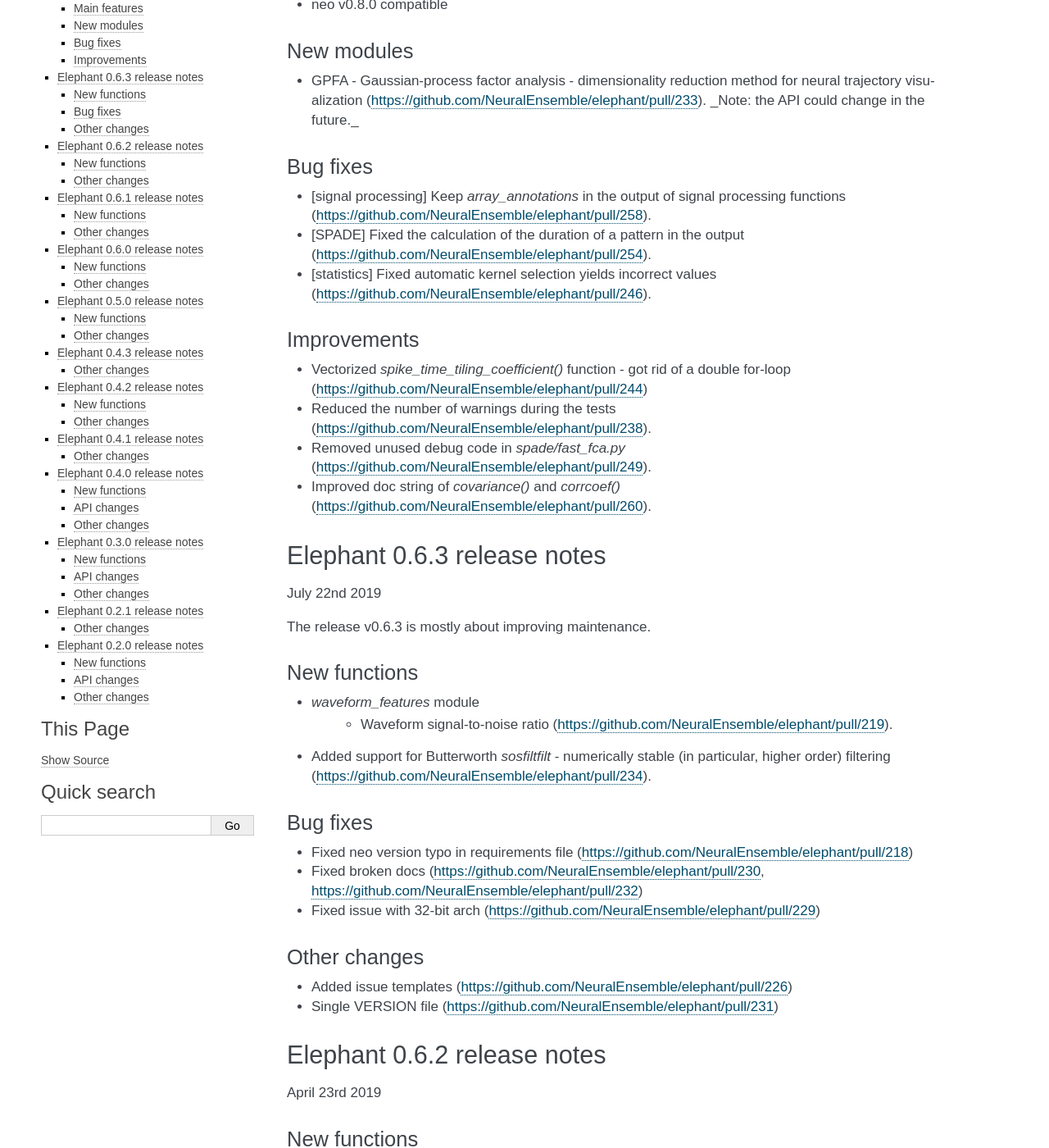
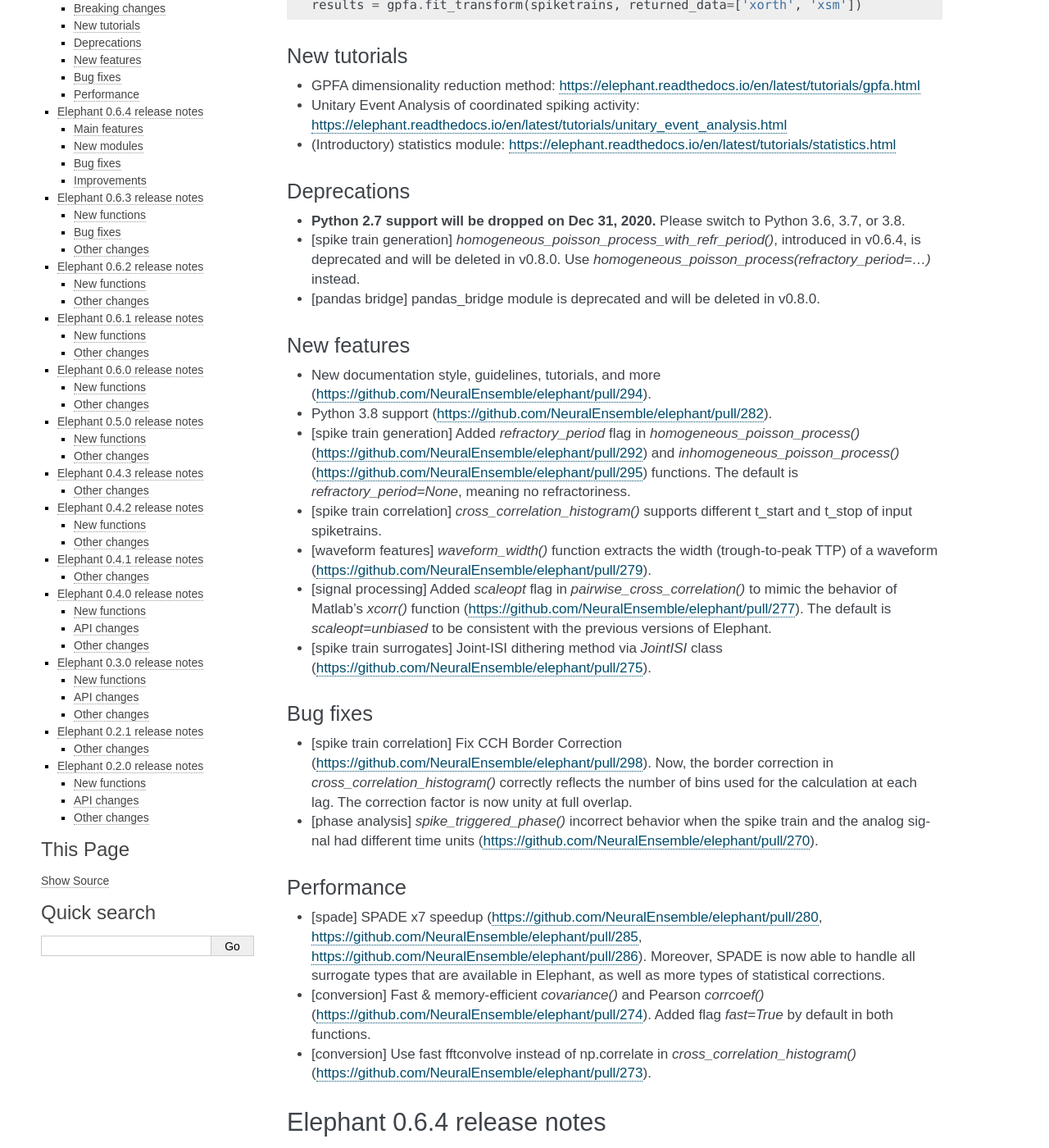
Before and after one commit to NeuralEnsemble/elephant, a Sphinx documentation site: the page built from doc/release_notes.rst, in a window 1280 px wide and 1400 px high, scrolled down 305 px. Shown: the whole window at 82% size. Built offline with Sphinx 7.4.7, drawn with Linux system fonts in a browser that asks for light colours; formulas are drawn with MathJax 3; pages that are not in the unit, such as notebooks, are missing from menus; some of the changed text lies outside the part shown.

Commit message:
added deprecations and release notes of v0.7.0

```diff
--- a/doc/conf.py
+++ b/doc/conf.py
@@ -161,7 +161,7 @@ html_favicon = 'images/elephant_favicon.ico'
 # Add any paths that contain custom static files (such as style sheets) here,
 # relative to this directory. They are copied after the builtin static files,
 # so a file named "default.css" will overwrite the builtin "default.css".
-html_static_path = ['_static']
+# html_static_path = ['_static']
 
 # If not '', a 'Last updated on:' timestamp is inserted at every page bottom,
 # using the given strftime format.
--- a/doc/release_notes.rst
+++ b/doc/release_notes.rst
@@ -1,6 +1,52 @@
 *************
 Release Notes
 *************
+
+Elephant 0.7.0 release notes
+============================
+
+Breaking changes
+----------------
+* [gpfa] GPFA dimensionality reduction method is rewritten in easy-to-use scikit-learn class style format (https://github.com/NeuralEnsemble/elephant/pull/287):
+
+.. code-block:: python
+
+    gpfa = GPFA(bin_size=20*pq.ms, x_dim=8)
+    results = gpfa.fit_transform(spiketrains, returned_data=['xorth', 'xsm'])
+
+New tutorials
+-------------
+* GPFA dimensionality reduction method: https://elephant.readthedocs.io/en/latest/tutorials/gpfa.html
+* Unitary Event Analysis of coordinated spiking activity: https://elephant.readthedocs.io/en/latest/tutorials/unitary_event_analysis.html
+* (Introductory) statistics module: https://elephant.readthedocs.io/en/latest/tutorials/statistics.html
+
+Deprecations
+------------
+* **Python 2.7 support will be dropped on Dec 31, 2020.** Please switch to Python 3.6, 3.7, or 3.8.
+* [spike train generation] `homogeneous_poisson_process_with_refr_period()`, introduced in v0.6.4, is deprecated and will be deleted in v0.8.0. Use `homogeneous_poisson_process(refractory_period=...)` instead.
+* [pandas bridge] pandas\_bridge module is deprecated and will be deleted in v0.8.0.
+
+New features
+------------
+* New documentation style, guidelines, tutorials, and more (https://github.com/NeuralEnsemble/elephant/pull/294).
+* Python 3.8 support (https://github.com/NeuralEnsemble/elephant/pull/282).
+* [spike train generation] Added `refractory_period` flag in `homogeneous_poisson_process()` (https://github.com/NeuralEnsemble/elephant/pull/292) and `inhomogeneous_poisson_process()` (https://github.com/NeuralEnsemble/elephant/pull/295) functions. The default is `refractory_period=None`, meaning no refractoriness.
+* [spike train correlation] `cross_correlation_histogram()` supports different t_start and t_stop of input spiketrains.
+* [waveform features] `waveform_width()` function extracts the width (trough-to-peak TTP) of a waveform (https://github.com/NeuralEnsemble/elephant/pull/279).
+* [signal processing] Added `scaleopt` flag in `pairwise_cross_correlation()` to mimic the behavior of Matlab's `xcorr()` function (https://github.com/NeuralEnsemble/elephant/pull/277). The default is `scaleopt=unbiased` to be consistent with the previous versions of Elephant.
+* [spike train surrogates] Joint-ISI dithering method via `JointISI` class (https://github.com/NeuralEnsemble/elephant/pull/275).
+
+Bug fixes
+---------
+* [spike train correlation] Fix CCH Border Correction (https://github.com/NeuralEnsemble/elephant/pull/298). Now, the border correction in `cross_correlation_histogram()` correctly reflects the number of bins used for the calculation at each lag. The correction factor is now unity at full overlap.
+* [phase analysis] `spike_triggered_phase()` incorrect behavior when the spike train and the analog signal had different time units (https://github.com/NeuralEnsemble/elephant/pull/270).
+
+Performance
+-----------
+* [spade] SPADE x7 speedup (https://github.com/NeuralEnsemble/elephant/pull/280, https://github.com/NeuralEnsemble/elephant/pull/285, https://github.com/NeuralEnsemble/elephant/pull/286). Moreover, SPADE is now able to handle all surrogate types that are available in Elephant, as well as more types of statistical corrections.
+* [conversion] Fast & memory-efficient `covariance()` and Pearson `corrcoef()` (https://github.com/NeuralEnsemble/elephant/pull/274). Added flag `fast=True` by default in both functions.
+* [conversion] Use fast fftconvolve instead of np.correlate in `cross_correlation_histogram()` (https://github.com/NeuralEnsemble/elephant/pull/273).
+
 
 Elephant 0.6.4 release notes
 ============================
```
Also changed, not shown: 2 other files.
